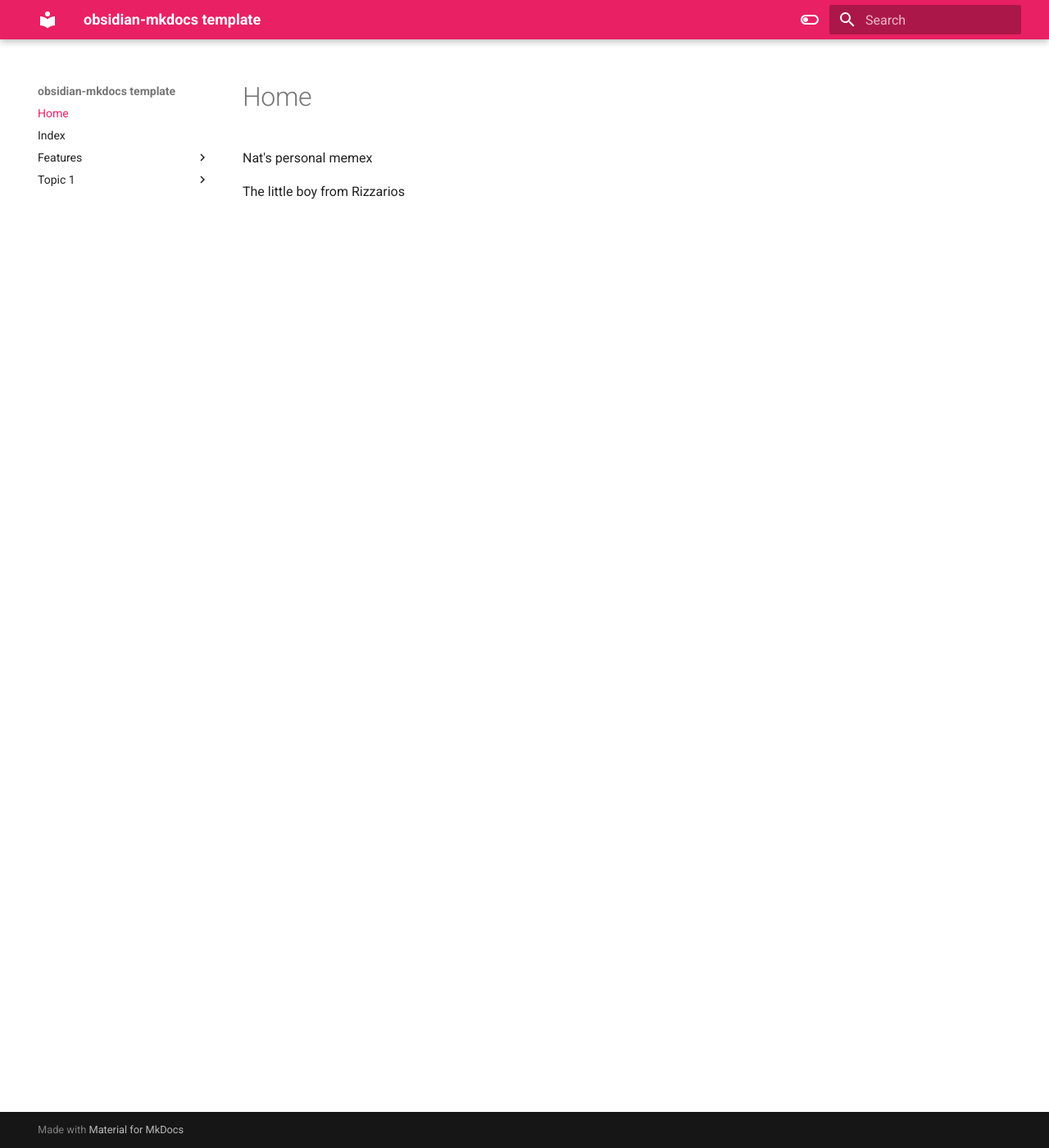
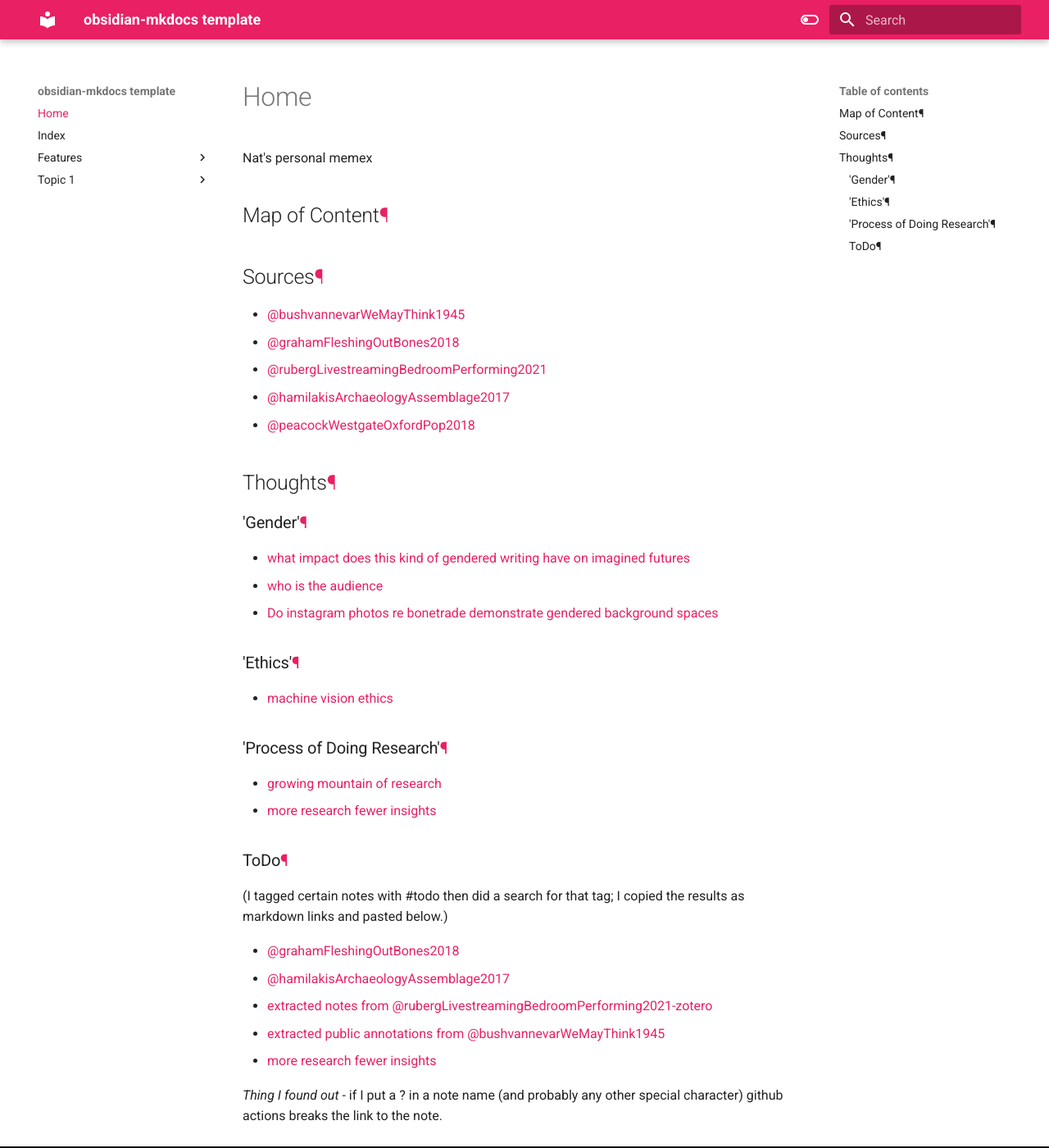
Before and after one commit to natmeng/Obsedian, an MkDocs documentation site: the page built from docs/index.md, in a window 1280 px wide and 1400 px high. Shown: the whole window at 82% size. Built offline with MkDocs 1.6.1 and Material for MkDocs 9.7.7, drawn with Linux system fonts in a browser that asks for light colours.

Commit message:
Add files via upload

```diff
--- a/docs/index.md
+++ b/docs/index.md
@@ -1,4 +1,41 @@
 
 Nat's personal memex
 
-The little boy from Rizzarios
+## Map of Content[¶](https://shawngraham.github.io/hist1900c-demo-memex/#map-of-content "Permanent link")
+
+## Sources[¶](https://shawngraham.github.io/hist1900c-demo-memex/#sources "Permanent link")
+
+-   [@bushvannevarWeMayThink1945](https://shawngraham.github.io/hist1900c-demo-memex/sources/%40bushvannevarWeMayThink1945/)
+-   [@grahamFleshingOutBones2018](https://shawngraham.github.io/hist1900c-demo-memex/sources/%40grahamFleshingOutBones2018/)
+-   [@rubergLivestreamingBedroomPerforming2021](https://shawngraham.github.io/hist1900c-demo-memex/sources/%40rubergLivestreamingBedroomPerforming2021/)
+-   [@hamilakisArchaeologyAssemblage2017](https://shawngraham.github.io/hist1900c-demo-memex/sources/%40hamilakisArchaeologyAssemblage2017/)
+-   [@peacockWestgateOxfordPop2018](https://shawngraham.github.io/hist1900c-demo-memex/sources/%40peacockWestgateOxfordPop2018/)
+
+## Thoughts[¶](https://shawngraham.github.io/hist1900c-demo-memex/#thoughts "Permanent link")
+
+### 'Gender'[¶](https://shawngraham.github.io/hist1900c-demo-memex/#gender "Permanent link")
+
+-   [what impact does this kind of gendered writing have on imagined futures](https://shawngraham.github.io/hist1900c-demo-memex/thoughts/what%20impact%20does%20this%20kind%20of%20gendered%20writing%20have%20on%20imagined%20futures/)
+-   [who is the audience](https://shawngraham.github.io/hist1900c-demo-memex/thoughts/who%20is%20the%20audience/)
+-   [Do instagram photos re bonetrade demonstrate gendered background spaces](https://shawngraham.github.io/hist1900c-demo-memex/thoughts/Do%20instagram%20photos%20re%20bonetrade%20demonstrate%20gendered%20background%20spaces/)
+
+### 'Ethics'[¶](https://shawngraham.github.io/hist1900c-demo-memex/#ethics "Permanent link")
+
+-   [machine vision ethics](https://shawngraham.github.io/hist1900c-demo-memex/thoughts/machine%20vision%20ethics/)
+
+### 'Process of Doing Research'[¶](https://shawngraham.github.io/hist1900c-demo-memex/#process-of-doing-research "Permanent link")
+
+-   [growing mountain of research](https://shawngraham.github.io/hist1900c-demo-memex/thoughts/growing%20mountain%20of%20research/)
+-   [more research fewer insights](https://shawngraham.github.io/hist1900c-demo-memex/thoughts/more%20research%20fewer%20insights/)
+
+### ToDo[¶](https://shawngraham.github.io/hist1900c-demo-memex/#todo "Permanent link")
+
+(I tagged certain notes with #todo then did a search for that tag; I copied the results as markdown links and pasted below.)
+
+-   [@grahamFleshingOutBones2018](https://shawngraham.github.io/hist1900c-demo-memex/sources/%40grahamFleshingOutBones2018/)
+-   [@hamilakisArchaeologyAssemblage2017](https://shawngraham.github.io/hist1900c-demo-memex/sources/%40hamilakisArchaeologyAssemblage2017/)
+-   [extracted notes from @rubergLivestreamingBedroomPerforming2021-zotero](https://shawngraham.github.io/hist1900c-demo-memex/thoughts/extracted%20notes%20from%20%40rubergLivestreamingBedroomPerforming2021-zotero/)
+-   [extracted public annotations from @bushvannevarWeMayThink1945](https://shawngraham.github.io/hist1900c-demo-memex/thoughts/extracted%20public%20annotations%20from%20%40bushvannevarWeMayThink1945/)
+-   [more research fewer insights](https://shawngraham.github.io/hist1900c-demo-memex/thoughts/more%20research%20fewer%20insights/)
+
+_Thing I found out_ - if I put a ? in a note name (and probably any other special character) github actions breaks the link to the note.
```
